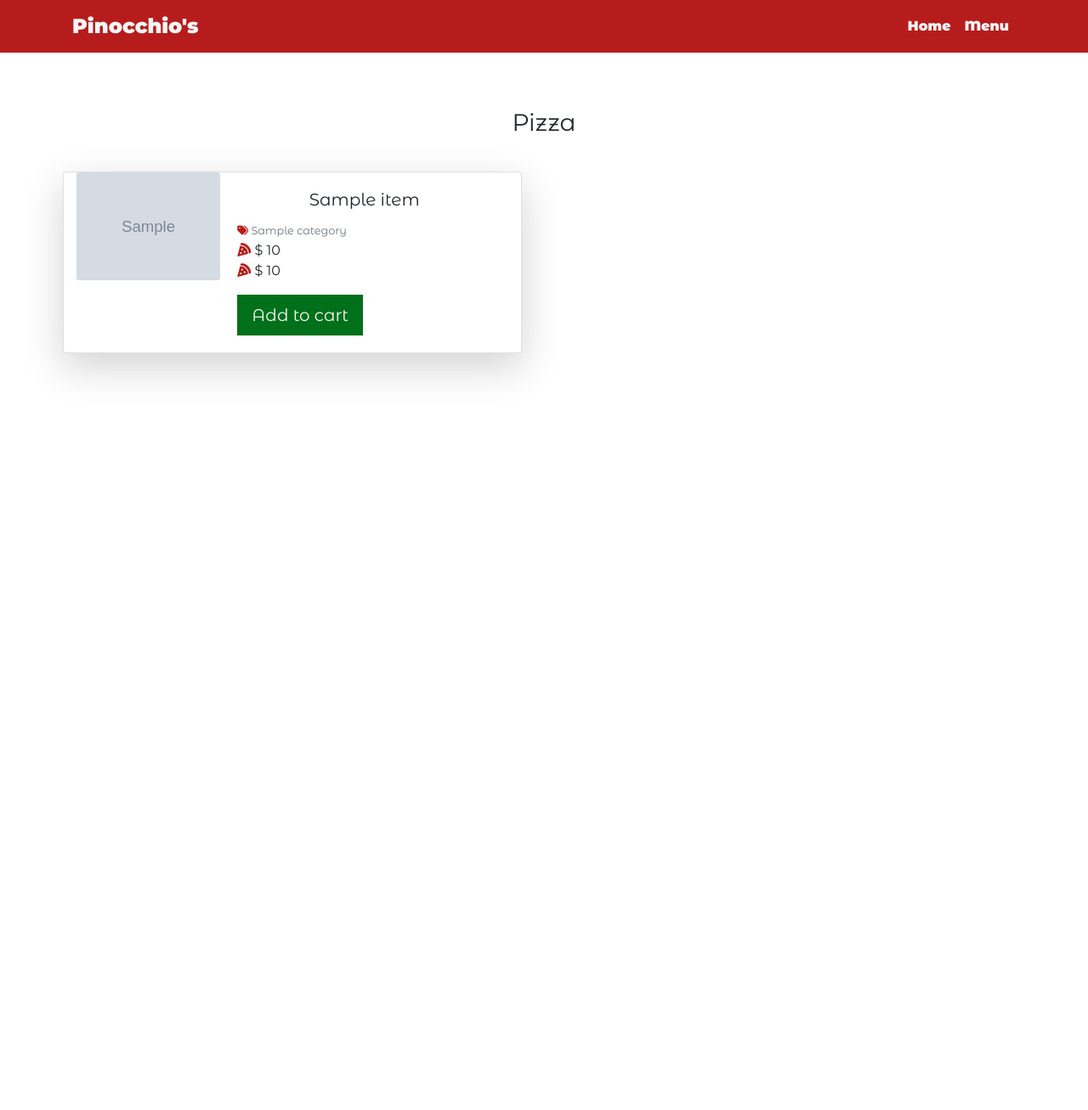
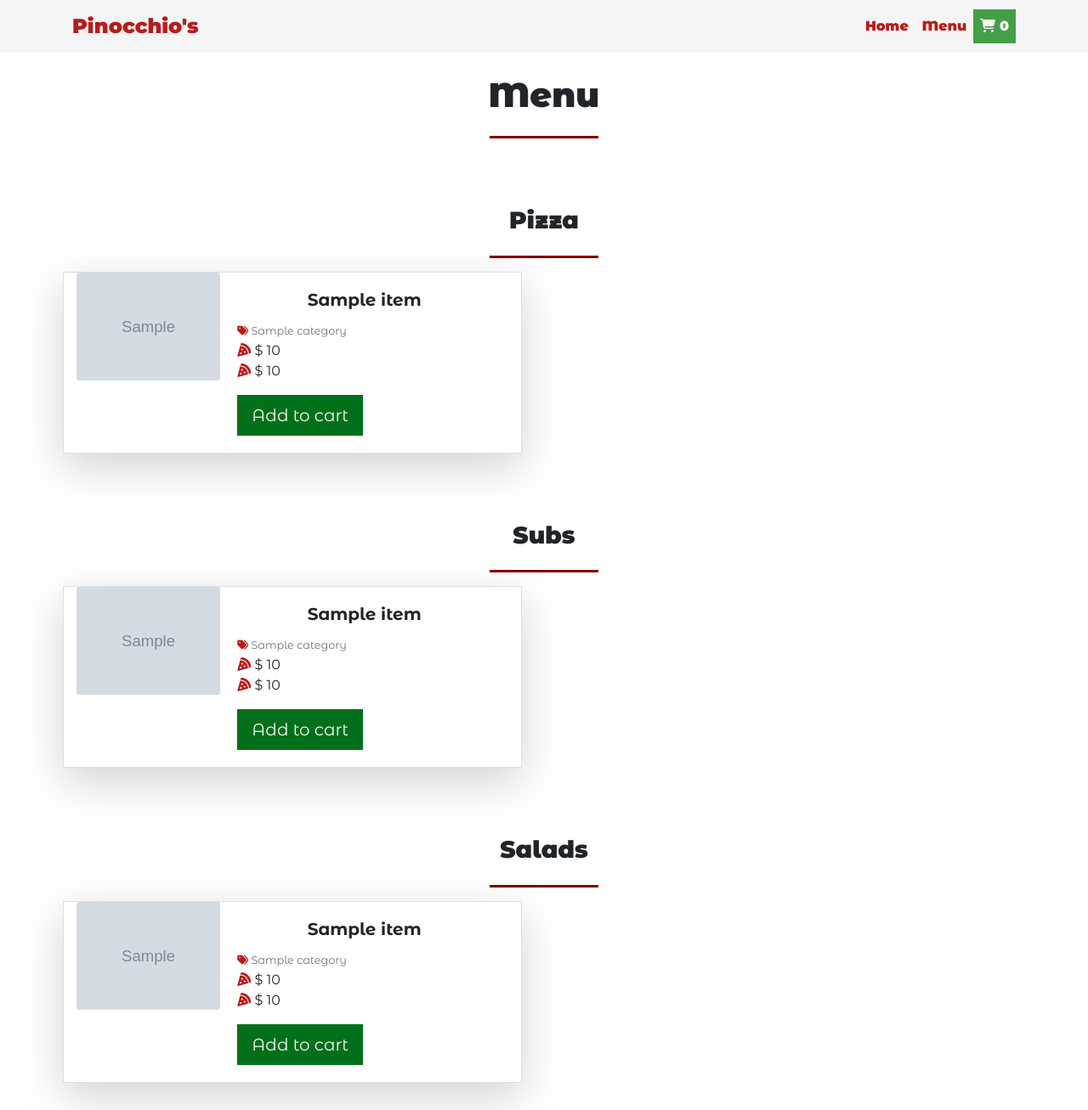
Before and after one commit to emmanuelluur/pizza_app, a Django app: template apps/menu/templates/menu.html in a window 1280 px wide. Shown: the whole page at 85% size. Before the commit the page ends 445 px from the top, so only its background shows below. Run offline with Django 3.2, Linux system fonts and the light colour scheme; the template is opened without the code that fills it: most values are stand-ins (such as "Sample title", 1, 10 or a date in 2020); grey boxes marked "Sample" are stand-in pictures; some libraries are stand-ins or nearby versions.

Commit message:
add salads & subs to menu

```diff
--- a/apps/menu/templates/menu.html
+++ b/apps/menu/templates/menu.html
@@ -1,12 +1,19 @@
 {% extends './base.html' %}
-
-{% block content %}
-<section class="menu-list mt-5 py-5">
+{% load staticfiles %}
+{% block content %}s
+<section class="menu-list mt-3 py-3" >
 	<div class="text-center py-3">
+		<h1 class="py-3 heading-section"> Menu </h1>
+		<div class="mx-auto heading-line"></div>
+	</div>
+</section>
+<section class="pizza-list mt-3 py-3">
+	<div class="text-center pb-3">
 		<h3 class="py-3 heading-section"> Pizza </h3>
 		<div class="mx-auto heading-line"></div>
 	</div>
 	<div class="container">
+
 		<div class="row">
 			{% if pizza %}
 			{% for item in pizza %}
@@ -23,8 +30,94 @@
 								{{ item.category.name }}
 							</small>
 							<ul class="list-unstyled">
+								{% if item.small_price %}
 								<li><i class="fas fa-pizza-slice"></i> $ {{ item.small_price }}</li>
+								{% endif %}
+								{% if item.large_price %}
 								<li><i class="fas fa-pizza-slice"></i> $ {{ item.large_price }}</li>
+								{% endif %}
+							</ul>
+							<a href="#" class="btn btn-secondary btn-lg">Add to cart</a>
+						</div>
+					</div>
+				</div>
+			</div>
+			{% endfor %}
+			{% endif %}
+		</div>
+	</div>
+</section>
+<!--Subs-->
+<section class="subs-list mt-3 py-3">
+	<div class="text-center pb-3">
+		<h3 class="py-3 heading-section"> Subs </h3>
+		<div class="mx-auto heading-line"></div>
+	</div>
+	<div class="container">
+
+		<div class="row">
+			{% if subs %}
+			{% for item in subs %}
+			<div class="col-lg-6 card mb-3 mx-1 shadow-lg" style="max-width: 540px;">
+				<div class="row no-gutters">
+					<div class="col-md-4">
+						<img src="{{ item.image_url }}" class="card-img ">
+					</div>
+					<div class="col-md-8">
+						<div class="card-body items-card">
+							<h5 class="card-title text-center">{{ item.name }}</h5>
+							<small class="text-muted">
+								<i class="fas fa-tags"></i>
+								{{ item.category.name }}
+							</small>
+							<ul class="list-unstyled">
+								{% if item.small_price %}
+								<li><i class="fas fa-pizza-slice"></i> $ {{ item.small_price }}</li>
+								{% endif %}
+								{% if item.large_price %}
+								<li><i class="fas fa-pizza-slice"></i> $ {{ item.large_price }}</li>
+								{% endif %}
+							</ul>
+							<a href="#" class="btn btn-secondary btn-lg">Add to cart</a>
+						</div>
+					</div>
+				</div>
+			</div>
+			{% endfor %}
+			{% endif %}
+		</div>
+	</div>
+</section>
+<!--Salads-->
+<section class="salads-list mt-3 py-3">
+	<div class="text-center pb-3">
+		<h3 class="py-3 heading-section"> Salads </h3>
+		<div class="mx-auto heading-line"></div>
+	</div>
+	<div class="container">
+
+		<div class="row">
+			{% if salads %}
+			{% for item in salads %}
+			<div class="col-lg-6 card mb-3 mx-1 shadow-lg" style="max-width: 540px;">
+				<div class="row no-gutters">
+					<div class="col-md-4">
+						<img src="{{ item.image_url }}" class="card-img ">
+					</div>
+					<div class="col-md-8">
+						<div class="card-body items-card">
+							<h5 class="card-title text-center">{{ item.name }}</h5>
+							<small class="text-muted">
+								<i class="fas fa-tags"></i>
+								{{ item.category.name }}
+							</small>
+							<ul class="list-unstyled">
+								{% if item.small_price %}
+								<li><i class="fas fa-pizza-slice"></i> $ {{ item.small_price }}</li>
+								{% endif %}
+								{% if item.large_price %}
+								<li><i class="fas fa-pizza-slice"></i> $ {{ item.large_price }}</li>
+								{% endif %}
 							</ul>
 							<a href="#" class="btn btn-secondary btn-lg">Add to cart</a>
 						</div>
--- a/apps/menu/views.py
+++ b/apps/menu/views.py
@@ -15,7 +15,7 @@ def menu(request):
 	# Context
 	context = {
 	'pizza': pizza,
-	'salad': salads,
+	'salads': salads,
 	'subs': subs,
 	}
 	# view
--- a/static/css/styles.css
+++ b/static/css/styles.css
@@ -10,12 +10,12 @@ body {
 
 /* navigation */
 .navigation-nav {
-  background-color: #b71c1c !important;
+  background-color: #f5f5f5 !important;
 }
 
 .navbar-nav > .nav-item, i {
   font-weight: 900 !important;
-  color: #f5f5f5 !important;
+  color: #b71c1c !important;
 }
 
 .navbar-nav > i {
@@ -26,7 +26,7 @@ body {
 .navbar-brand {
   font-size: 1.5rem;
   font-weight: 900 !important;
-  color: #f5f5f5 !important;
+  color: #b71c1c !important;
 }
 
 .navbar-nav > .nav-item:hover {
@@ -40,6 +40,19 @@ body {
 
 .navbar-brand:hover {
   border-bottom: 2px solid #43a047 !important;
+}
+
+.navbar-nav > .cart-item {
+  background-color: #43a047 !important;
+  color: #f5f5f5 !important;
+}
+
+.cart-item > i {
+  color: #f5f5f5 !important;
+}
+
+.cart-item:active > i {
+  color: #212121 !important;
 }
 
 /* botones */
@@ -71,4 +84,28 @@ body {
   color: #b71c1c !important;
 }
 
+/*card*/
+.card {
+  border-radius: 0 !important;
+}
+
+/*styles*/
+.heading-line {
+  height: 3px;
+  width: 10%;
+  background-color: #7f0000 !important;
+}
+
+h1,
+h2,
+h3 {
+  font-weight: 900 !important;
+}
+
+h4,
+h5,
+h6 {
+  font-weight: 700 !important;
+}
+
 /*# sourceMappingURL=styles.css.map */
--- a/static/sass/styles.scss
+++ b/static/sass/styles.scss
@@ -19,24 +19,25 @@ body {
 
 /* navigation */
 .navigation-nav {
-	background-color: $primary !important;
+	background-color: $color_white !important;
 }
 .navbar-nav > .nav-item, i {
 	font-weight: 900 !important;
-	color: $color-white !important;
+	color: $primary !important;
 }
 .navbar-nav > i {
 	font-weight: 900 !important;
-	color: $color-white !important;
+	color:  $color_white !important;
 }
 .navbar-brand {
 	font-size: 1.5rem;
 	font-weight: 900 !important;
-	color: $color-white !important;
+	color:  $primary !important;
 }
 .navbar-nav > .nav-item:hover {
 	border-bottom: 2px solid $secondary !important;
 }
+
 .navbar-nav > .nav-item:active {
 	color: $color-black !important;
 	background-color: $s-light !important;
@@ -44,7 +45,16 @@ body {
 .navbar-brand:hover {
 	border-bottom: 2px solid $secondary !important;
 }
-
+.navbar-nav > .cart-item {
+	background-color: $secondary !important;
+	color: $color-white !important;
+}
+.cart-item > i{
+	color: $color-white !important;
+}
+.cart-item:active > i{
+	color: $color-black !important;
+}
 /* botones */
 .btn-primary {
 	border-radius: 0;
@@ -72,5 +82,27 @@ body {
 }
 .items-card > ul > li > i {
   color: $primary !important;
+}
 
+/*card*/
+
+.card {
+	border-radius: 0 !important;
 }
+/*styles*/
+.heading-line {
+  height: 3px;
+  width: 10%;
+  background-color: $p-dark !important;
+}
+h1,
+h2,
+h3 {
+  font-weight: 900 !important;
+}
+
+h4,
+h5,
+h6 {
+  font-weight: 700 !important;
+}
--- a/templates/base.html
+++ b/templates/base.html
@@ -32,8 +32,8 @@
                 <article class="navbar-nav">
                     <a href="#" class="nav-item nav-link">Home</a>
                     <a href="#" class="nav-item nav-link">Menu</a>
-                    <!--<a href="#" class="btn btn-primary mx-1"><i class="fas fa-shopping-cart"></i> <span
-                            id="items-count">0</span></a>-->
+                    <a href="#" class="nav-item nav-link cart-item"><i class="fas fa-shopping-cart"></i> <span
+                            id="items-count">0</span></a>
                 </article>
             </div>
         </div>
```
Also changed, not shown: static/images/pi.gif (added), 1 other file.
